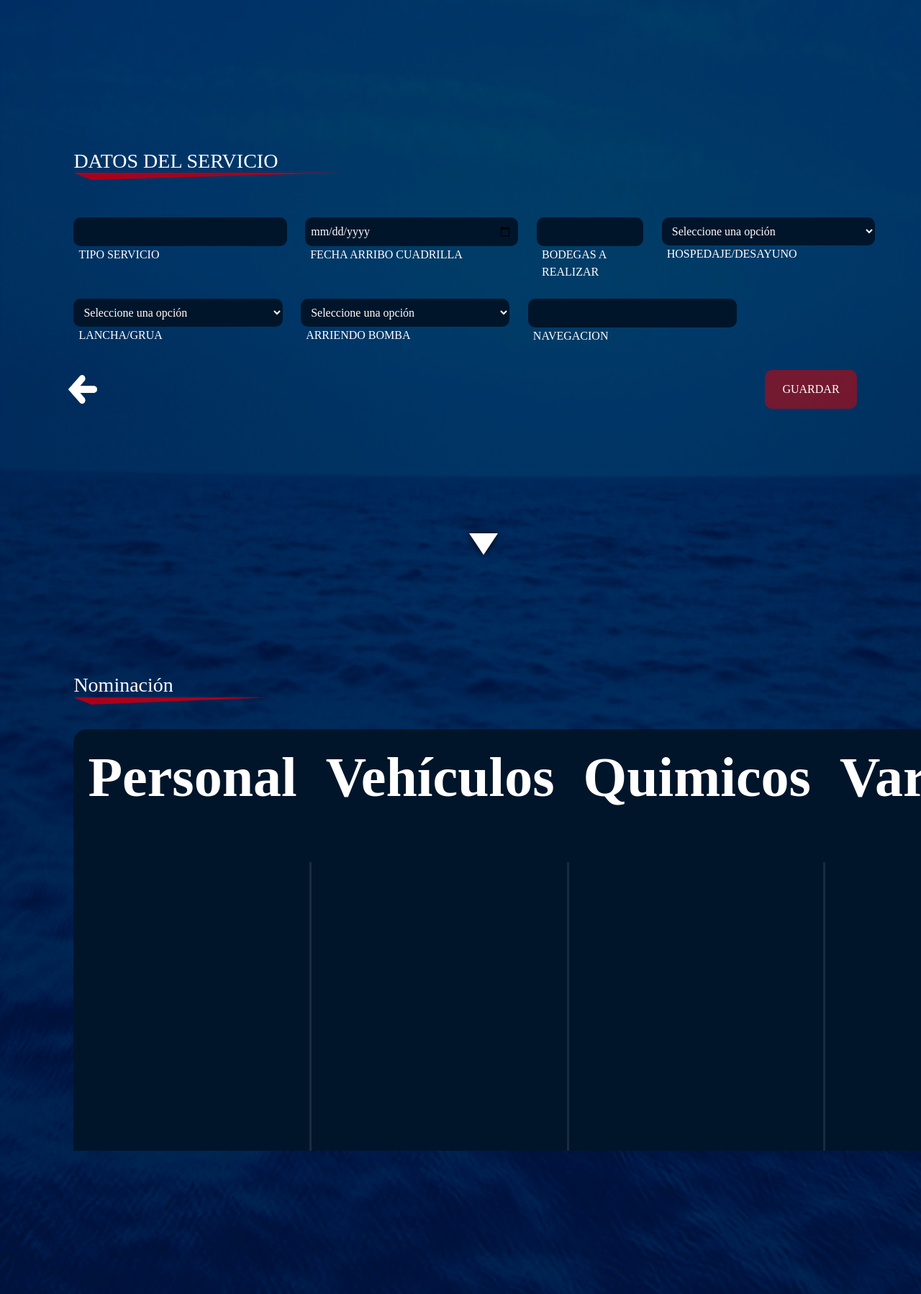
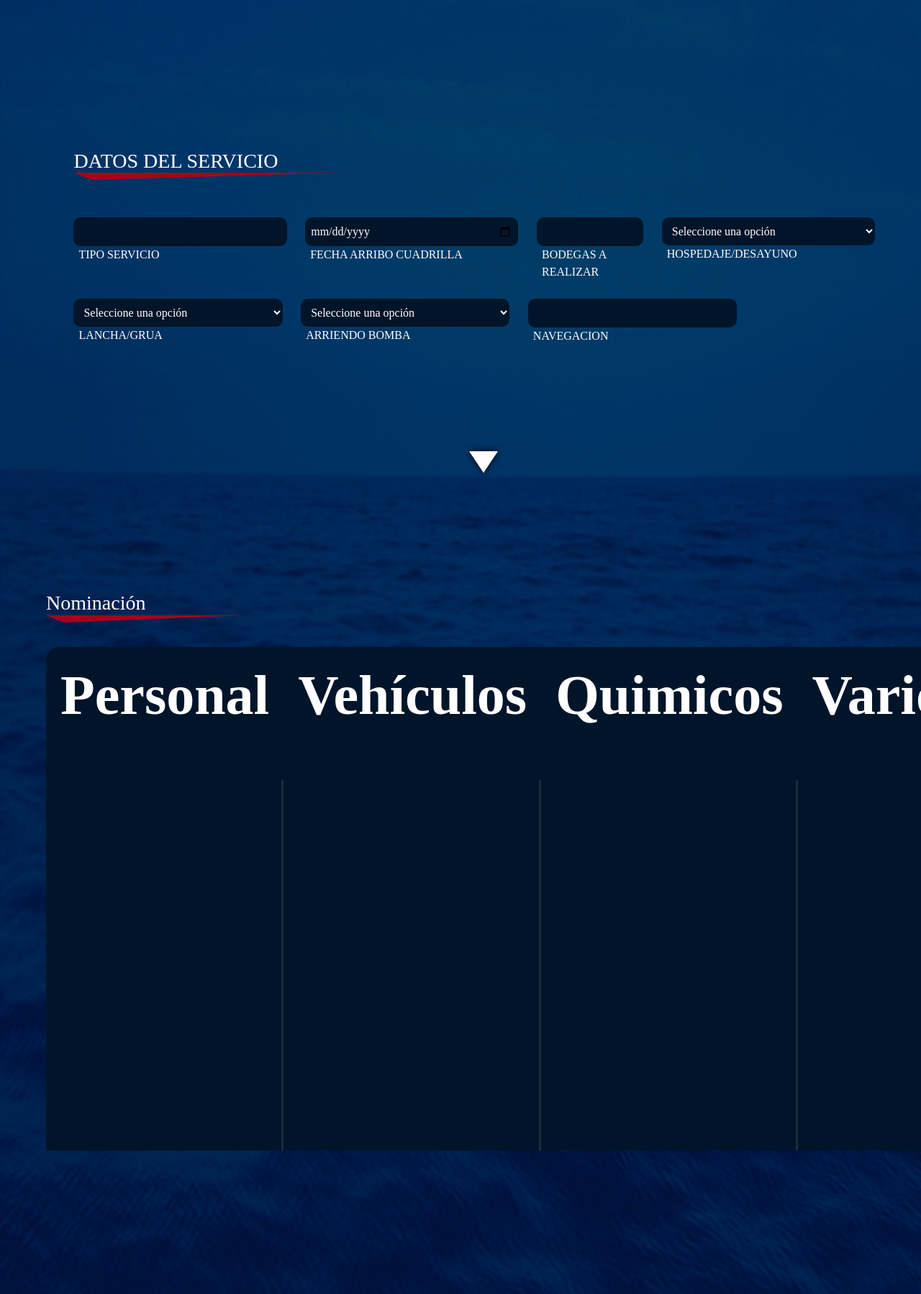
Before and after one commit to Ignacio1-at/BTZ_servicesERP, a Django app: page /erp/gestor-operaciones/ficha-servicio/1/ in a window 1280 px wide. Shown: the part 587-2385 px from the top of the page at 72% size. Run offline with Django 4.2, Linux system fonts and the light colour scheme; the visitor is signed in with stand-in values (Sample User, id 1); data that the repository does not hold is empty; some libraries are stand-ins or nearby versions; some web fonts are replaced.

Commit message:
NICO ERROR v2

```diff
--- a/erp/templates/html/fichaServicio.html
+++ b/erp/templates/html/fichaServicio.html
@@ -178,21 +178,11 @@
           </div>
         </div>
       </div>
-      <!-- ... -->
-      <div class="botones">
-        <button type="button" onclick="goBack()" style="border: none; background: none;">
-            <img src="{% static 'images/Volver.png' %}" alt="Volver" width="40" height="40" style="margin-right: 2vw; cursor: pointer;" />
-        </button>
-        <button type="submit" class="guardar">GUARDAR</button>
-      </div>
-    </form>
 
       <!-- FLECHA PA BAJAR -->
       <div class="arrow-down"></div>
 
       <!--NOMINACION-->
-    <form method="POST" style="margin-left: 3vw;">
-      {% csrf_token %}
       <h3 class="nominacionh3">Nominación</h3>
 
       <!-- TABLERO NOMINACIONES -->
@@ -233,16 +223,16 @@
           </div>
         </div>
       </div>
-
-      <!-- Campos similares para quimicos_nominados y varios_nominados -->
-    </form>
-
+      <!-- ... -->
       <div class="botones">
         <button type="button" onclick="goBack()" style="border: none; background: none;">
             <img src="{% static 'images/Volver.png' %}" alt="Volver" width="40" height="40" style="margin-right: 2vw; cursor: pointer;" />
         </button>
         <button type="submit" class="guardar">GUARDAR</button>
       </div>
+      <!-- Campos similares para quimicos_nominados y varios_nominados -->
+    </form>
+
   </div>
 {% endblock %}
 
--- a/erp/views.py
+++ b/erp/views.py
@@ -1033,22 +1033,6 @@ def ficha_servicio(request, servicio_id):
         ficha_servicio = FichaServicio.objects.get(id=servicio_id)
         motonave = ficha_servicio.motonave
 
-        if request.method == 'POST':
-            # Obtener los IDs de los elementos nominados desde el formulario
-            personal_ids = request.POST.getlist('personal_nominado')
-            vehiculo_ids = request.POST.getlist('vehiculos_nominados')
-            quimico_ids = request.POST.getlist('quimicos_nominados')
-            vario_ids = request.POST.getlist('varios_nominados')
-
-            # Actualizar las nominaciones en la ficha de servicio
-            ficha_servicio.personal_nominado.set(personal_ids)
-            ficha_servicio.vehiculos_nominados.set(vehiculo_ids)
-            ficha_servicio.quimicos_nominados.set(quimico_ids)
-            ficha_servicio.varios_nominados.set(vario_ids)
-
-            # Redireccionar a la misma página después de guardar las nominaciones
-            return redirect('ficha_servicio', servicio_id=servicio_id)
-
         # Obtener los datos para mostrar en el formulario de nominación
         personal = Personal.objects.all()
         vehiculos = Vehiculo.objects.all()
@@ -1088,6 +1072,12 @@ def actualizar_ficha_servicio_por_id(request, servicio_id):
             arriendo_bomba = request.POST.get('arriendo_bomba')
             navegacion = request.POST.get('navegacion')
 
+            # Obtener los IDs de los elementos nominados desde el formulario
+            personal_ids = request.POST.getlist('personal_nominado')
+            vehiculo_ids = request.POST.getlist('vehiculos_nominados')
+            quimico_ids = request.POST.getlist('quimicos_nominados')
+            vario_ids = request.POST.getlist('varios_nominados')
+
             # Actualizar los campos de la ficha de servicio
             ficha_servicio.tipo_servicio = tipo_servicio
             ficha_servicio.fecha_arribo_cuadrilla = fecha_arribo_cuadrilla
@@ -1096,6 +1086,12 @@ def actualizar_ficha_servicio_por_id(request, servicio_id):
             ficha_servicio.lancha_grua = lancha_grua
             ficha_servicio.arriendo_bomba = arriendo_bomba
             ficha_servicio.navegacion = navegacion
+
+            # Actualizar las nominaciones en la ficha de servicio
+            ficha_servicio.personal_nominado.set(personal_ids)
+            ficha_servicio.vehiculos_nominados.set(vehiculo_ids)
+            ficha_servicio.quimicos_nominados.set(quimico_ids)
+            ficha_servicio.varios_nominados.set(vario_ids)
 
             # Guardar los cambios en la ficha de servicio
             ficha_servicio.save()
@@ -1107,6 +1103,7 @@ def actualizar_ficha_servicio_por_id(request, servicio_id):
 
             url = reverse('erp:gestor-operaciones') + '?open_modal=true&nombre_motonave=' + nombre_motonave
             return redirect(url)
+
     except FichaServicio.DoesNotExist:
         messages.error(request, 'No se encontró la ficha de servicio.')
 
```
Lines whose indentation alone changed are shown as unchanged.
